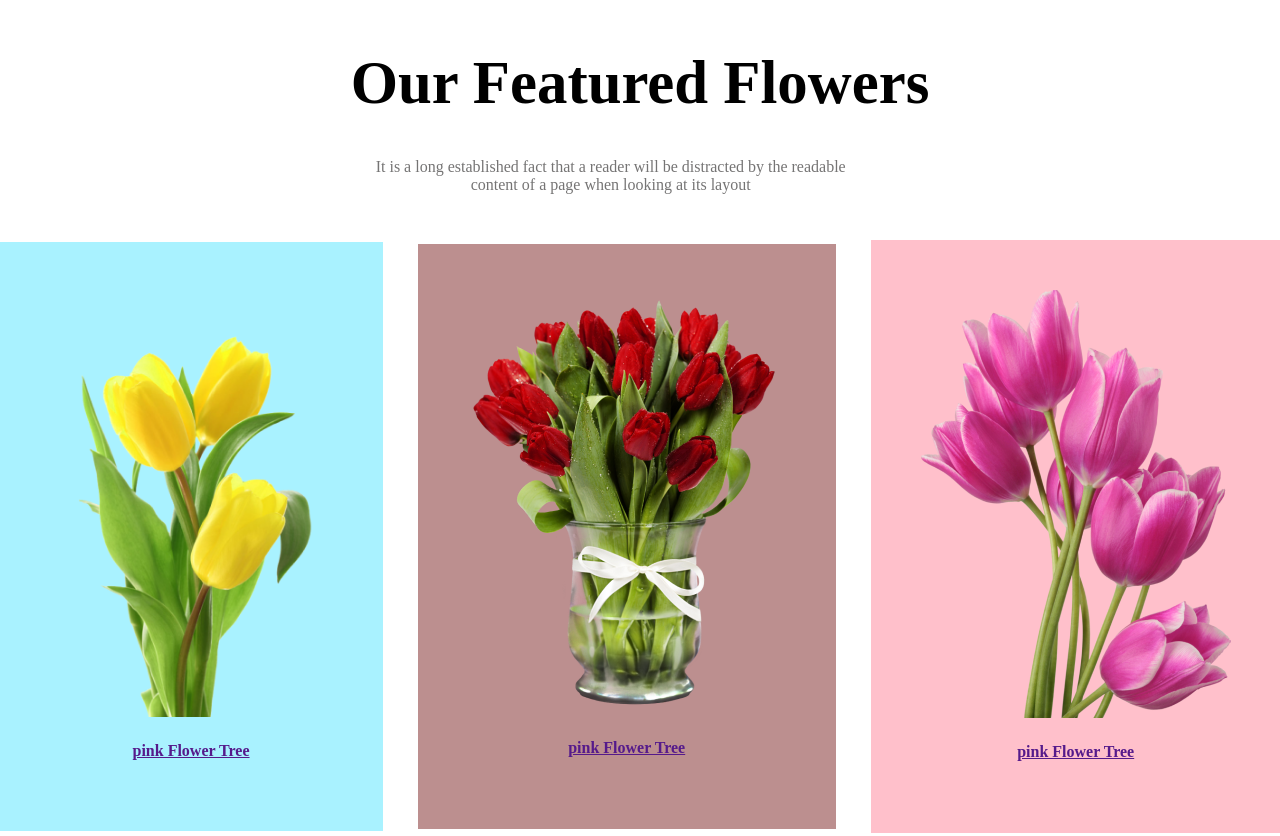
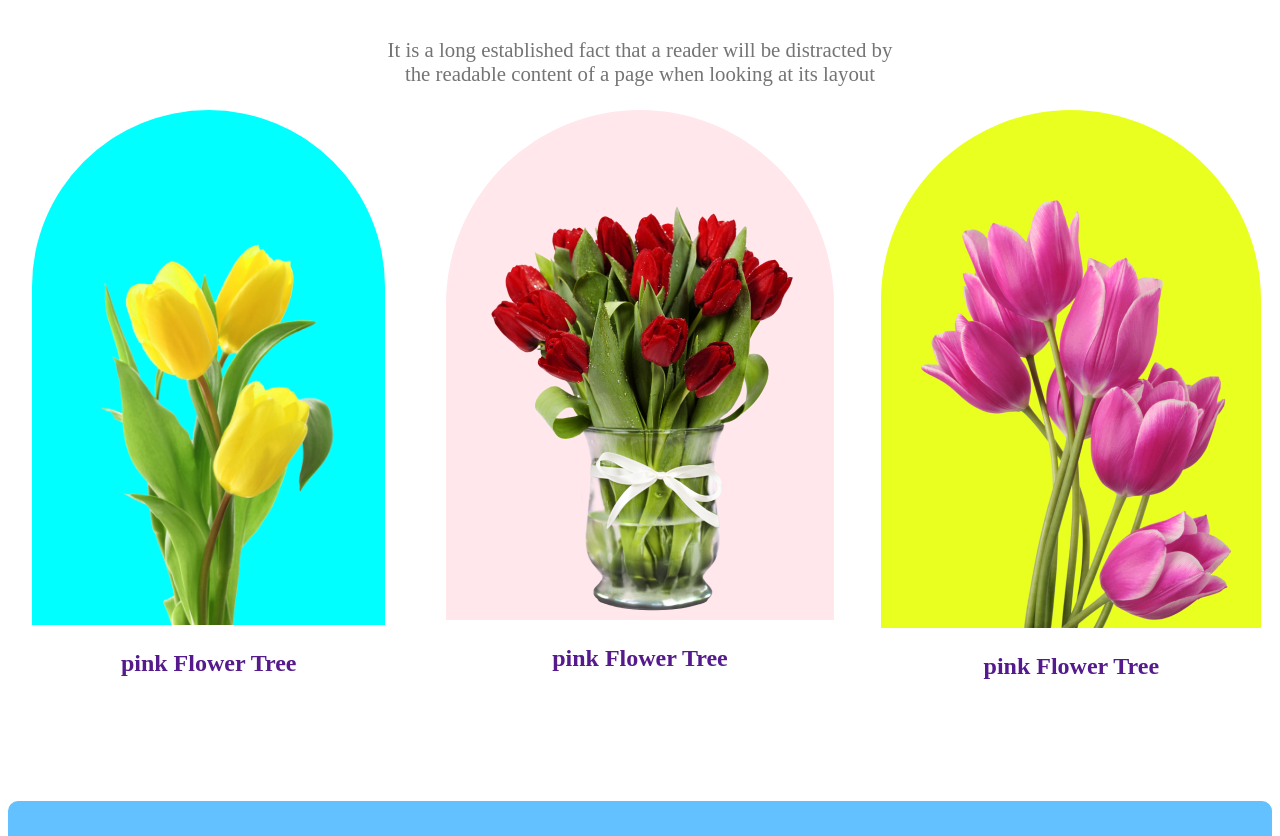
Before and after one commit to Robin4533704/beautyfull-flower-shops, a plain HTML site: page index.html in a window 1280 px wide. Shown: the part 1135-1971 px from the top of the page. Drawn offline with Linux system fonts and the light colour scheme.

Commit message:
my secen web site

```diff
--- a/index.html
+++ b/index.html
@@ -14,15 +14,15 @@
         <div class="header-tital">
             <div class="header-container">
    <h2 class=" title-container">Let's make <br>
-    beautiful flowers a <br>
+    <span>beautiful</span> flowers a <br>
     part of your life</h2>
     <p class="last-title head-description">
         It is a long established fact that a reader will be distracted by the readable
         content of a page when looking at its layout. The point of using Lorem Ipsum is
-        that it has a more-or-less normal distribution of letters</p>
+        border-radius: 1000px 1000px 0px 0px;  that it has a more-or-less normal distribution of letters</p>
         <button class="btn-primary">Shop Now</button>
             </div>
-            <img src="img/pngwing 6.png" alt="" class="flower">
+            <img src="img/pngwing 10.png" alt="" class="flower">
         </div>
     </header>
    <main>
@@ -34,32 +34,33 @@
     </div>
     <div class="flower-main">
 <div class=" img-head1 img-primary">
-    <img src="img/pngwing 7.png" alt="" height="425px">
+    <img src="img/pngwing 7.png" alt="" height="425px" class="img-fast">
+    <h4><a href="">pink Flower Tree</a></h4>
+   </div>
+    <div class="img-head2 img-primary">
+    <img src="img/pngwing 8.png" alt="" class="img-secend">
     <h4><a href="">pink Flower Tree</a></h4>
     </div>
-    <div class="img-head2 img-primary">
-    <img src="img/pngwing 8.png" alt="">
+   <div class="img-head3 img-primary">
+    <img src="img/pngwing 6.png" alt="" class="img-three">
     <h4><a href="">pink Flower Tree</a></h4>
     </div>
-    <div class="img-head3 img-primary">
-    <img src="img/pngwing 6.png" alt="">
-    <h4><a href="">pink Flower Tree</a></h4>
-    </div>
+
 </div>
 
 <div class="icon-fast">
 
             <div class="icon-title">
                 <img src="img/Group 57.png" alt="">
-                <p class="head-same">Same Day Delivery.Click & Collect</p>
+                <p  class="head-same  ">Same Day Delivery.Click & Collect</p>
                  </div>
                  <div class="icon-title">
                 <img src="img/Group 59.png" alt="">
-                <p class="head-same">24/7 Free Support</p>
+                <p class="head-same ">24/7 Free Support</p>
                  </div>
                  <div class="icon-title">
                 <img src="img/Group 58.png" alt="">
-                <p class="head-same">Fresh Flower, Local Growoers</p>
+                <p class="head-same ">Fresh Flower, Local Growoers</p>
                  </div>
     </div>
 </section>
@@ -67,7 +68,7 @@
 <div class="section-contract">
  <div class="section-title">
     <h1 class="section-heading Featured-title"> Hot Deal ! Sale Up To 25% <span> Off</span></h1>
-    <p class="head-same">
+    <p class="head-description">
         It is a long established fact that a reader will be distracted by the readable
         content of a page when looking at its layout
     </p>
@@ -83,8 +84,7 @@
   <div class="instragram-container">
    <div>
     <h1 class=" Featured-title">Instragram</h1>
-    <p class=" head-description">It is a long established fact that a reader will be distracted by the readable
-        content of a page when looking at its layout.</p>
+    <p class="inistragram">It is a long established fact that a reader will be distracted by the readable  content of a page when looking at its layout.</p>
    </div>
    <div class="section-img">
 <img src="img/Rectangle 4.png" alt="">
@@ -112,7 +112,7 @@
   <h1 class="footer-head Featured-title"><span>Flower</span>Shop</h1>
   <p class="head-description">It is a long established fact that a reader will be distracted by the readable
     content of a page when looking at its layout</p>
-    <p class="head-description">@2020-2023, FlowerShop.com. All rights reserved</p>
+    <p class="head-same">@2020-2023, FlowerShop.com. All rights reserved</p>
   </div>
    </footer>
 </body>
--- a/style.css
+++ b/style.css
@@ -17,17 +17,14 @@ header{
 .title-container{
     font-size: 4rem;
 }
-.head-description{
-    color: #757474;
-    font-size: 1rem;
-}
+
 .btn-primary1{
     padding: 15px 20px;
     background-color: #E55473;
     color: white;
     font-weight: 700;
     border: none;
-    margin-left: -45px;
+    margin-left: -55px;
     font-size: 1.3rem;
 }
 .btn-primary{
@@ -37,8 +34,9 @@ header{
     border-radius: 5px;
     border: none;
     font-size: 1rem;
-    margin-right: -50px;
+    /* margin-right: -50px; */
     font-weight: 700;
+    margin-top: 30px;
 }
 /*sheard end*/
 .header-tital{
@@ -46,19 +44,33 @@ header{
     align-items: center;
     justify-content: space-between;
     gap: 24px;
-    padding: 200px;
+    padding: 0px 0px 0px 200px;
+
 }
-.header-container{
+.head-description{
+    color: #757474;
+    font-size: 1rem;
+    max-width: 520px;
+   margin: auto;
+   margin-top: -30px;
+}
 
-    max-width: 540px;
+.title-container{
+   font-size: 4rem;
+
+}
+.head-description{
+    font-size: 1.3rem;
+
+
 }
 .flower{
     padding-right: 60px;
+
 }
 
 /* main start*/
 .section-featured{
-
     max-width: 1300px;
     margin: auto;
 }
@@ -82,45 +94,54 @@ header{
    text-align: center;
 }
 .flower-main{
-    display: flex;
-    align-items: center;
-    justify-content: center;
-    gap: 35px;
-    margin: 30px;
-}
-.img-head1{
-    background-color: rgb(169, 242, 255);
-   text-align: center;
-  width: 30%;
-  padding: 50px;
+    display: grid;
+    grid-template-columns: repeat(3, 1fr);
+   gap: 30px;
+   padding-top: 24px;
+ ;
 
 }
-/* .img-head1 img{
-    width: 100%; */
+.img-fast{
+    background-color: aqua;
+    border-radius: 1000px 1000px 0px 0px;
 
-.img-head2{
-    background-color: rosybrown;
-    text-align: center;
-    padding: 50px;
+    padding: 90px 30px 0 40px;
+}
+h4 a{
+    font-size: 1.5rem;
+    text-decoration: none;
+}
+.img-secend{
+    background-color: #ffe7ec;
+    border-radius: 1000px 1000px 0px 0px;
+    padding: 90px 30px 0 40px;
+}
+.img-three{
+    background-color: rgb(233, 255, 31);
+    padding: 90px 30px 0 40px;
+    border-radius: 1000px 1000px 0px 0px;
+}
+.img-head1, .img-head2, .img-head3{
 
-  width: 30%;
-}
-/* .img-head2 img{
-    width: 100%;
-} */
-.img-head3{
-    background-color: pink;
-    text-align: center;
-    width: 30%;
-    padding: 50px;
-}
+   text-align: center;
+ }
+ .inistragram{
+   max-width: 520px;
+   /* text-align: center;
+   justify-content: center; */
+  color: #757474;
+  margin: auto;
+  font-size: 1.4rem;
+  /* display: block; */
+  margin-top: -35px;
+ }
 /*section-icon*/
 .icon-fast{
    display: flex;
    justify-content: center;
    align-items: center;
    gap: 60px;
-   background-color: rgb(163, 159, 159);
+   background-color: rgb(99, 193, 255);
    margin-top: 100px;
    width: 100%;
    border-radius: 10px;
@@ -130,7 +151,8 @@ text-align: center;
 padding: 70px;
 }
  .head-same{
-    color: #3b3939;
+    color: #858181;
+    font-size: 1.2rem;
  }
 /*section deal*/
 .section-deal{
@@ -166,6 +188,7 @@ span{
     justify-content: center;
     align-items: center;
     gap: 24px;
+    padding: 50px;
 }
 .section{
   background-image: url(img/Rectangle\ 9.png);
```
